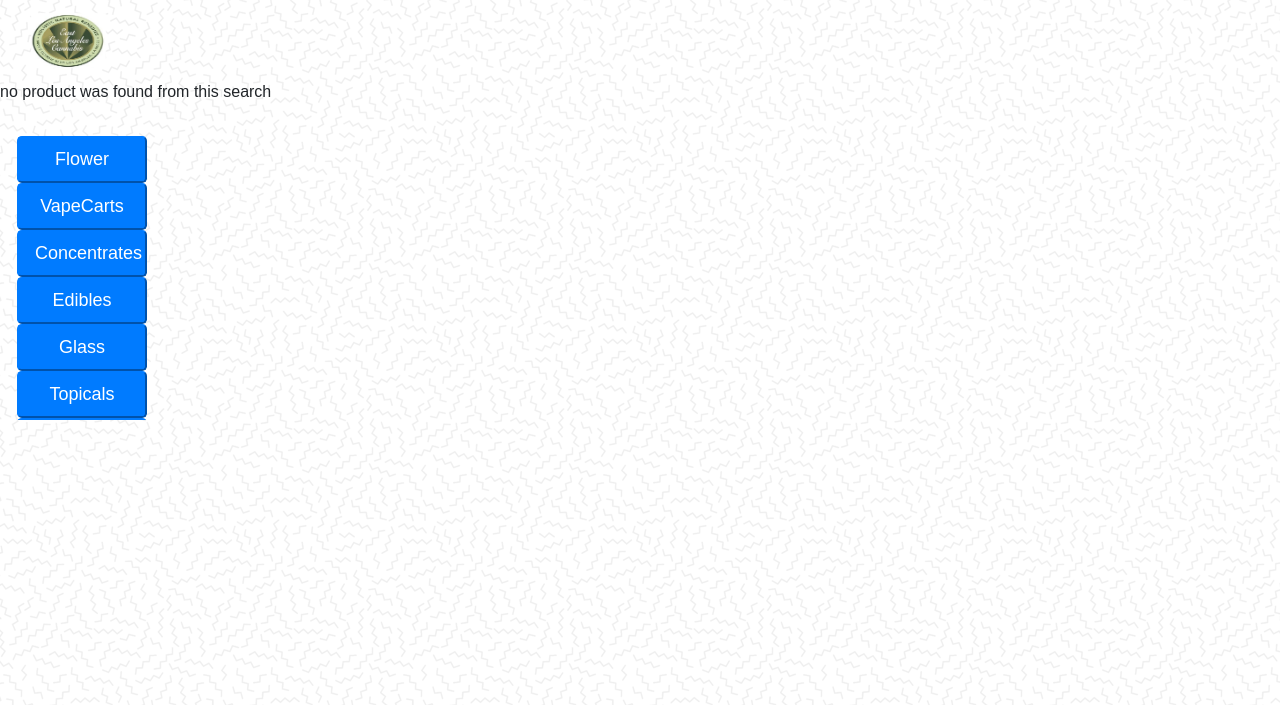
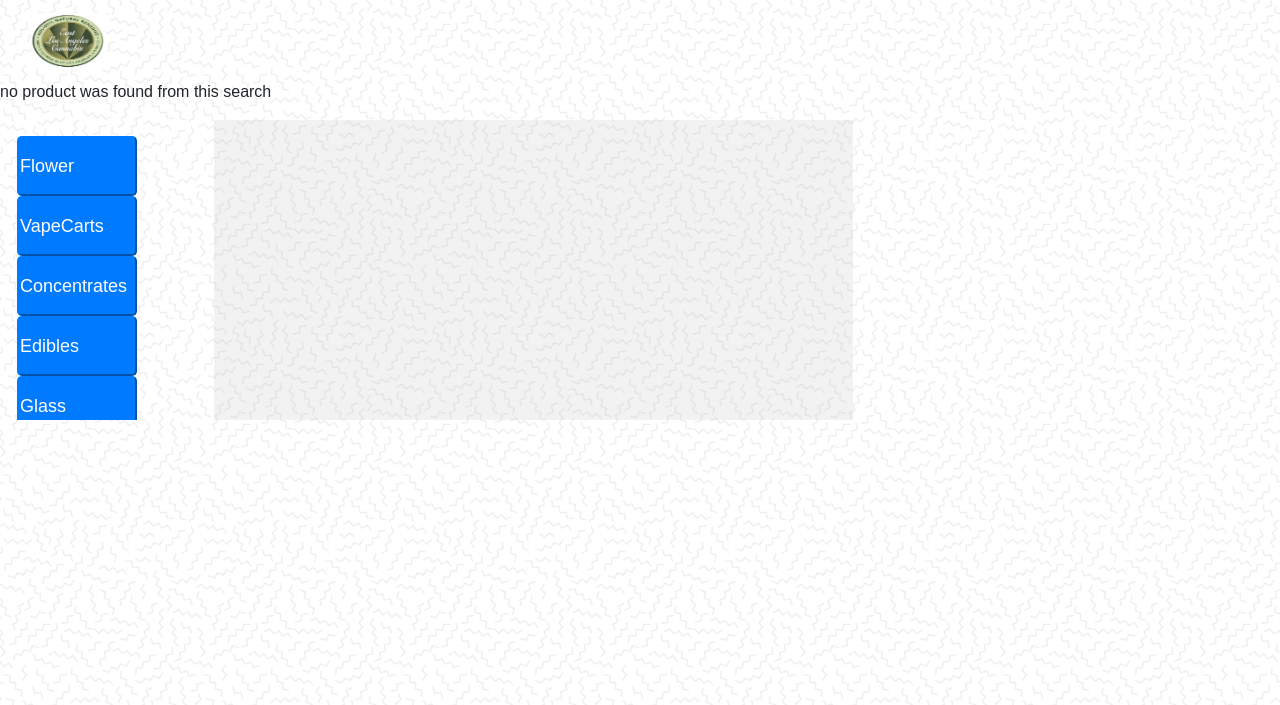
Before and after one commit to jquarress/pos, a PHP site: page /register.php in a window 1280 px wide. Shown: the top 705 px of the page. Run offline with PHP 8.4, Linux system fonts and the light colour scheme; data that the repository does not hold is empty; some libraries are stand-ins or nearby versions.

Commit message:
Update register.php
fixed product category buttons to align left and set size

```diff
--- a/register.php
+++ b/register.php
@@ -99,14 +99,21 @@
             color:white;
         }
         .button {
-            width: 130px;
+            width: 120px;
+            height: 60px;
             font-size: 18px;
+            text-align: left;
+            padding: 1px;
+
         }
         .side{
             height: 300px;
         }
         .items{
             height: 260px;
+        }
+        .orderwindow{
+            background-color: rgba(118, 130, 121, 0.1);
         }
     </style>
 
@@ -162,9 +169,9 @@
 						Other
 					</button>
 				</div>
-				<div class="col-md-5">
+				<div class="col-md-6 orderwindow" background-color="red">
 				</div>
-				<div class="col-md-4" style="overflow:auto">
+				<div class="col-md-3" style="overflow:auto">
 				</div>
 			</div>
 			<div class="row">
```
